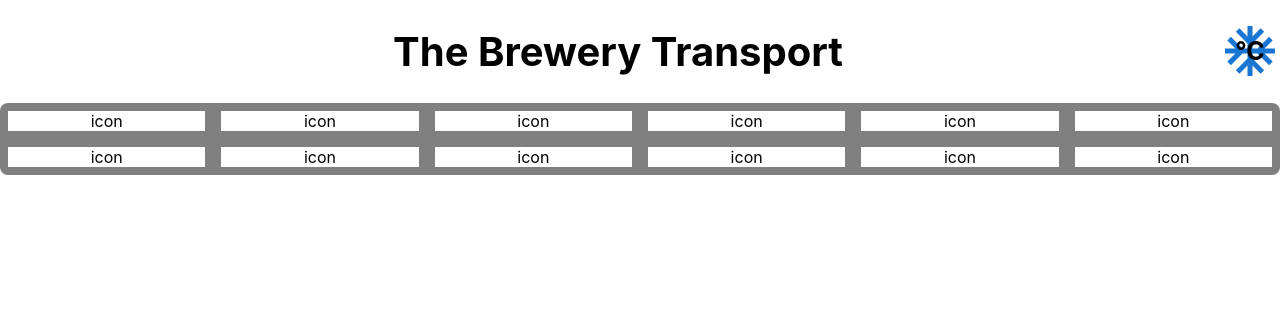
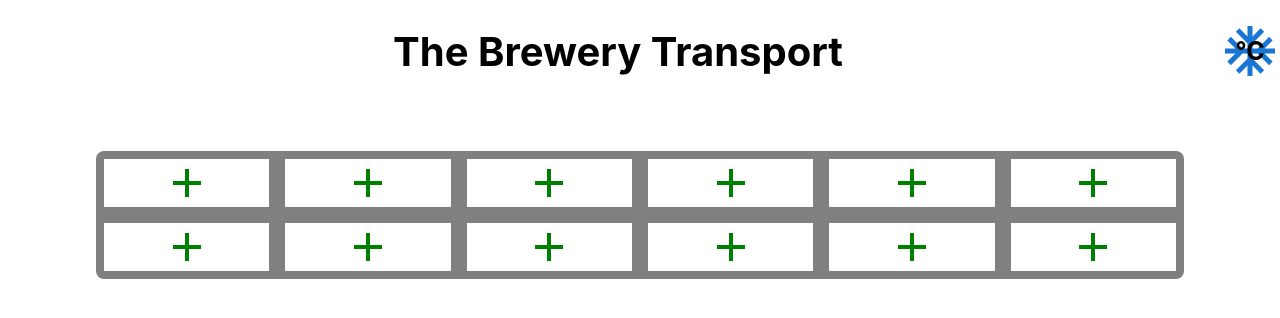
Before and after one commit to Jermayy/The-Brewery, a React (Create React App) app: page / in a window 1280 px wide. Shown: the top 318 px of the page. Built offline with nearby package versions, Linux system fonts and the light colour scheme.

Commit message:
addIcons rendering

```diff
--- a/src/components/body/beerContainer.js
+++ b/src/components/body/beerContainer.js
@@ -1,35 +1,34 @@
 // @flow
 import * as React from 'react';
 import { StyleSheet, css } from 'aphrodite';
+import AddIcon from '@mui/icons-material/Add';
 
 const BeerContainer = (): React.Node => {
   const Styles = StyleSheet.create({
     container: {
       display: 'flex',
-      itemAlign: 'center',
-      justifyContent: 'Center',
+      flex: 1,
+      margin: 8,
       backgroundColor: 'white',
+      cursor: 'pointer',
+    },
+    iconBox: {
+      display: 'flex',
+      justifyContent: 'center',
+      alignItems: 'center',
       height: '100%',
       width: '100%',
-      margin: 8,
-      cursor: 'pointer',
     },
     addIcon: {
-      display: 'flex',
-      justifyContent: 'center',
-
+      fontSize: 48,
+      color: 'green',
     },
   });
 
   return (
-    <div
-      className={css(Styles.container)}
-    >
-      <div
-        className={css(Styles.addIcon)}
-      >
-        icon
-
+    <div className={css(Styles.container)}>
+      <div className={css(Styles.iconBox)}>
+        <AddIcon className={css(Styles.addIcon)} />
       </div>
     </div>
   );
--- a/src/components/body/containerBody.js
+++ b/src/components/body/containerBody.js
@@ -8,12 +8,12 @@ import BeerContainer from './beerContainer';
 const ContainerBody = (): React.Node => {
   const Styles = StyleSheet.create({
     containerBody: {
+      display: 'flex',
       flex: 1,
       flexDirection: 'column',
-      margin: '48 96px',
-      borderRadius: 8,
+      margin: '48px 96px',
+      borderRadius: '8px',
       backgroundColor: 'grey',
-
     },
     containerRow: {
       display: 'flex',
```
